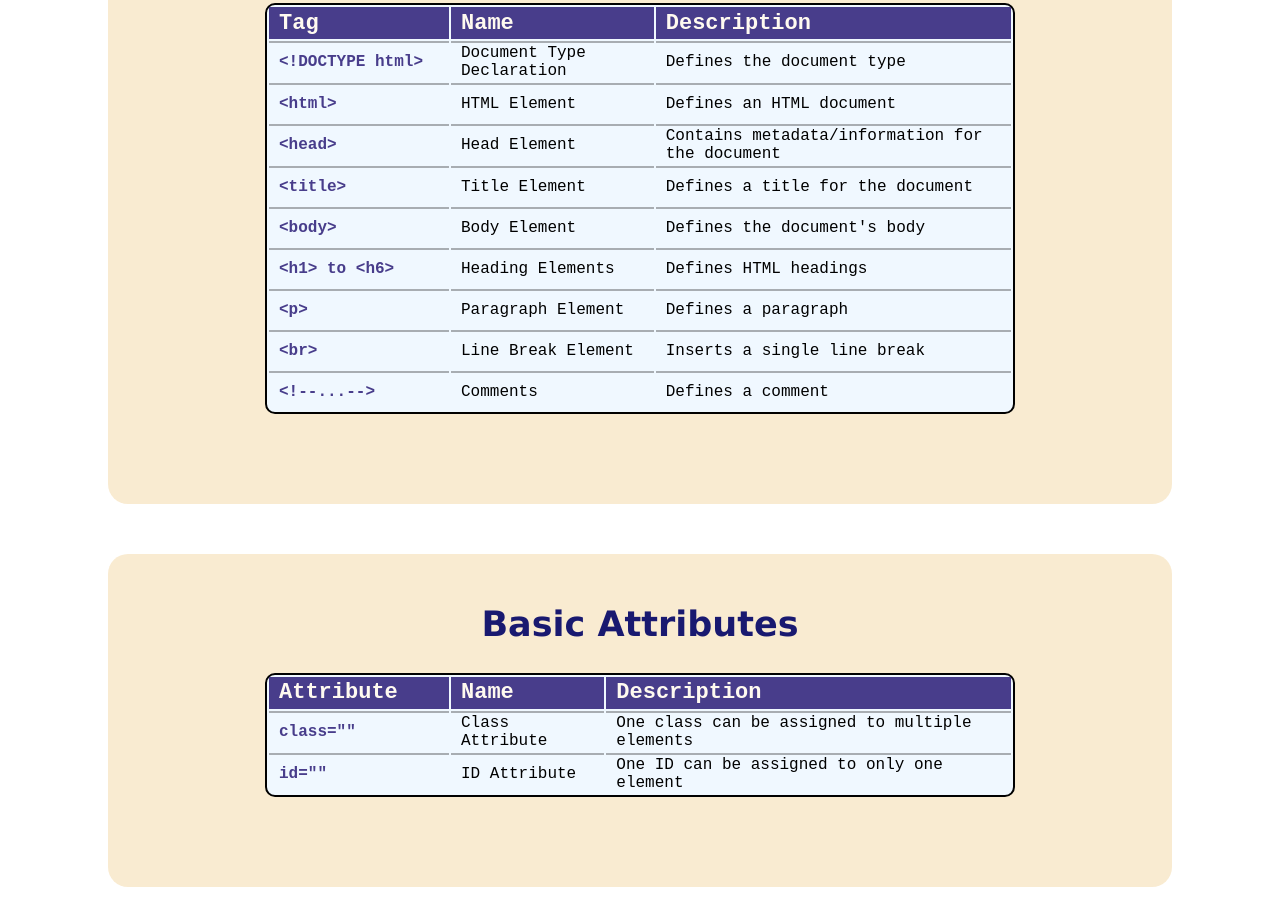
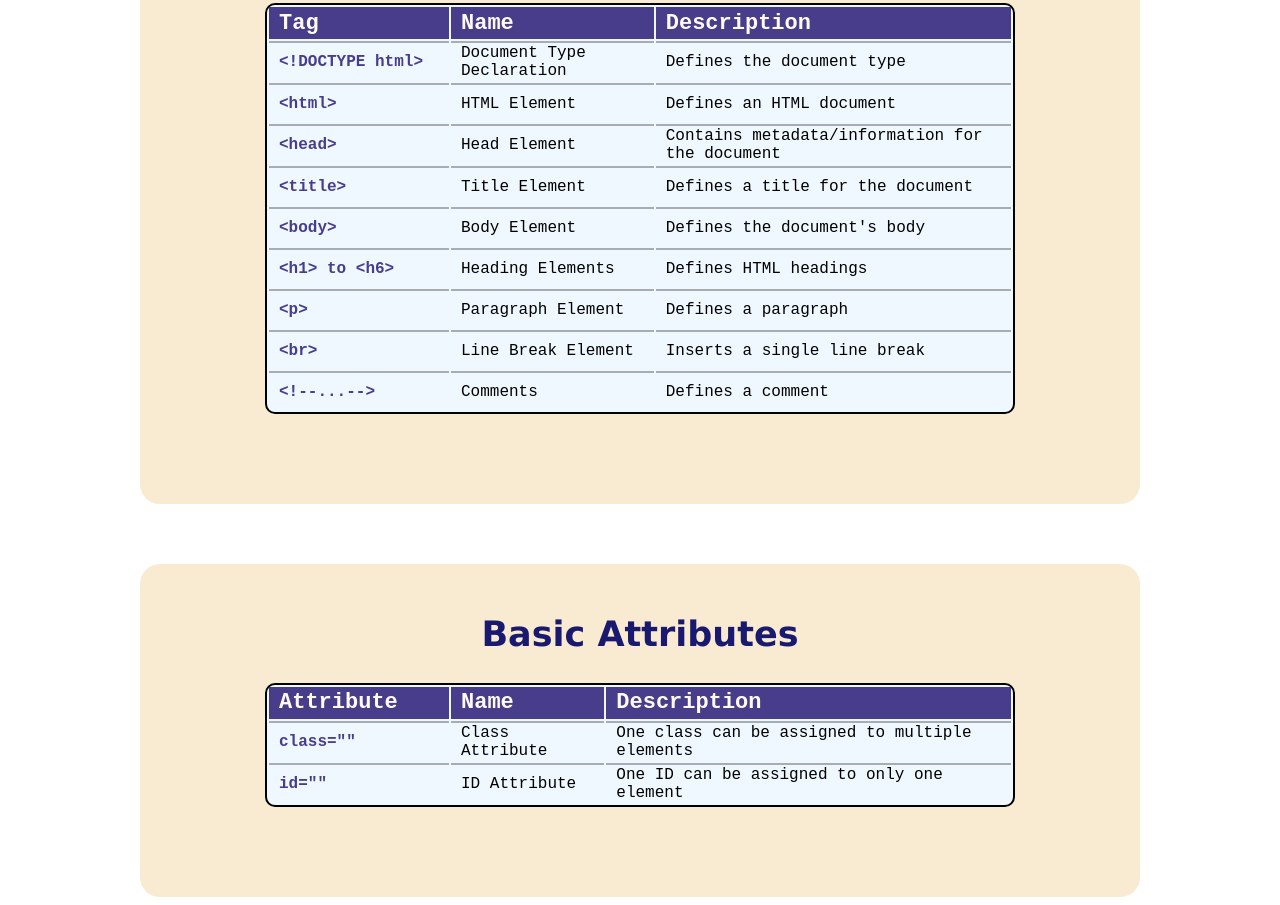
Before and after one commit to Radensuaso/html-cheatsheet, a plain HTML site: page index.html in a window 1280 px wide. Shown: the part 265-1170 px from the top of the page. Drawn offline with Linux system fonts and the light colour scheme.

Commit message:
Changed the the background margins so they can match the table

```diff
--- a/styles.css
+++ b/styles.css
@@ -22,8 +22,7 @@ h2 {
     border: 2px solid;
     text-align: left;
     width: 750px;
-    margin-left: auto;
-    margin-right: auto;
+    margin: 0px auto 0px auto;
     vertical-align: middle;
     background-color: aliceblue;
     border-radius: 10px;
@@ -53,13 +52,16 @@ td {
 #tags {
     padding: 20px 0px 90px 0px;
     background-color: rgba(245, 222, 179, 0.6);
-    margin: 0px 100px 0px 100px;
+    width: 1000px;
     border-radius: 20px;
+    margin: 0px auto 60px auto
 }
 
 #attributes {
     padding: 20px 0px 90px 0px;
     background-color: rgba(245, 222, 179, 0.6);
-    margin: 50px 100px 0px 100px;
+    margin: ;
     border-radius: 20px;
+    width: 1000px;
+    margin: 60px auto 0px auto
 }
```
